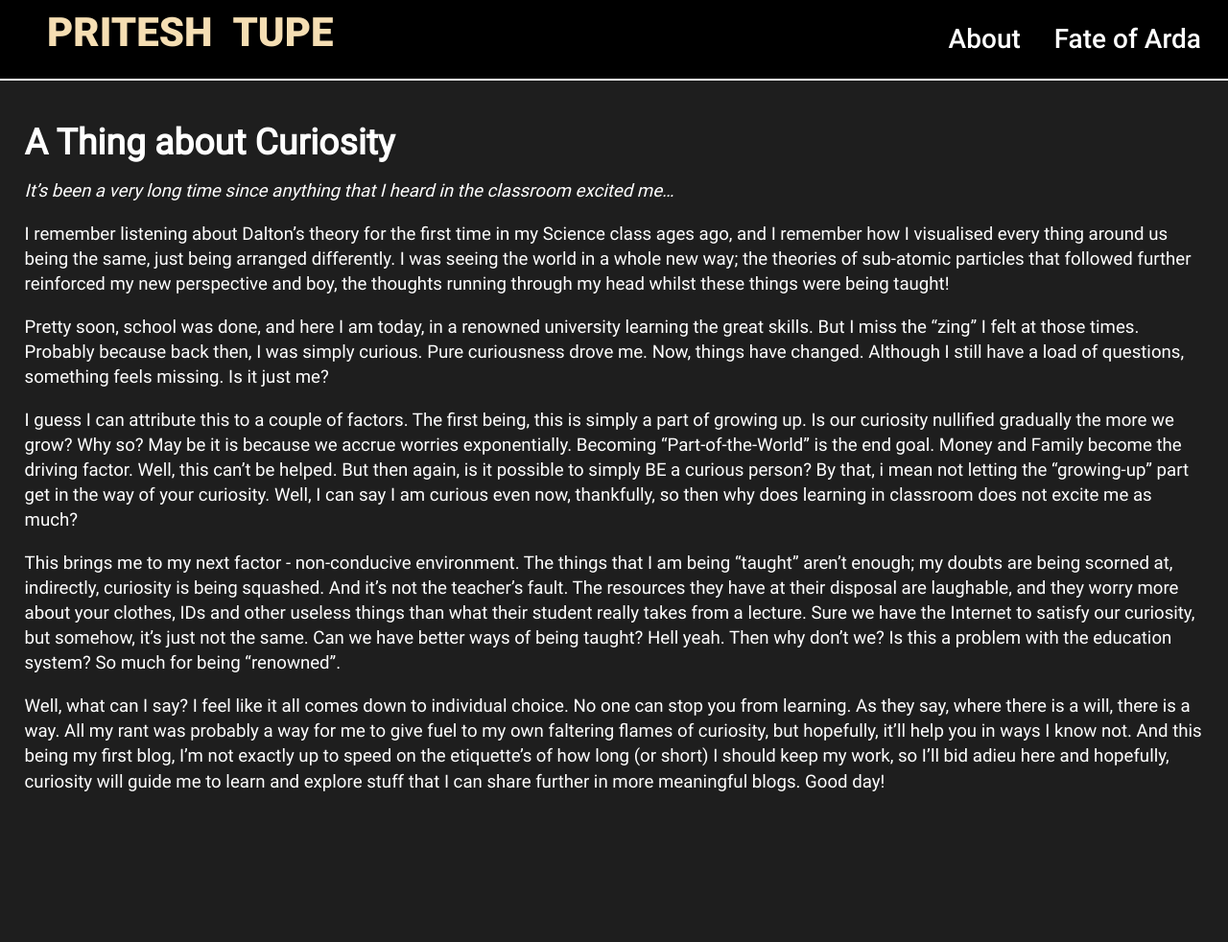
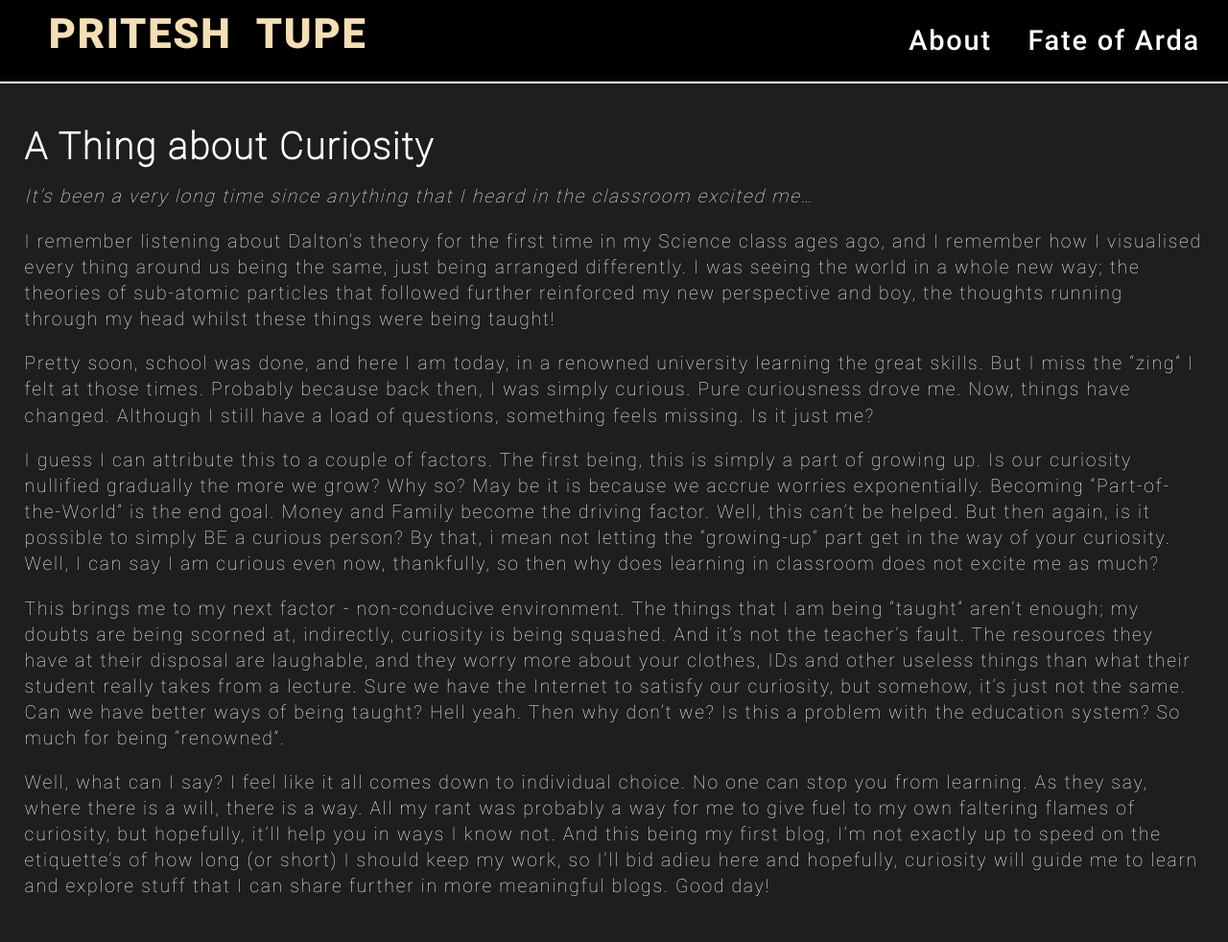
Before and after one commit to EMPAT94/empat94.github.io, a Jekyll site: the page built from _posts/2015-11-06-A -thing-about-curiosity.md, in a window 1280 px wide. Shown: the whole page at 96% size. Built offline with Jekyll 4.4.1, drawn with Linux system fonts in a browser that asks for light colours; our own code applies the rules of GitHub Pages for plain Markdown files; before the commit the page ends 900 px from its top, so only the background shows below that.

Commit message:
Changed font styles

```diff
--- a/_sass/main.scss
+++ b/_sass/main.scss
@@ -27,11 +27,12 @@ html,
 body {
   margin: 0px;
   padding: 0px;
-  font-size: 1.08rem;
+  font-size: 1.099rem;
   line-height: 1.4em;
+  letter-spacing: 0.09em;
   background-color: rgb(30, 30, 30);
   color: white;
-  font-family: "Roboto", Verdana, Geneva, Tahoma, sans-serif;
+  font-family: "Roboto-Thin", Verdana, Geneva, Tahoma, sans-serif;
 }
 
 a {
```
